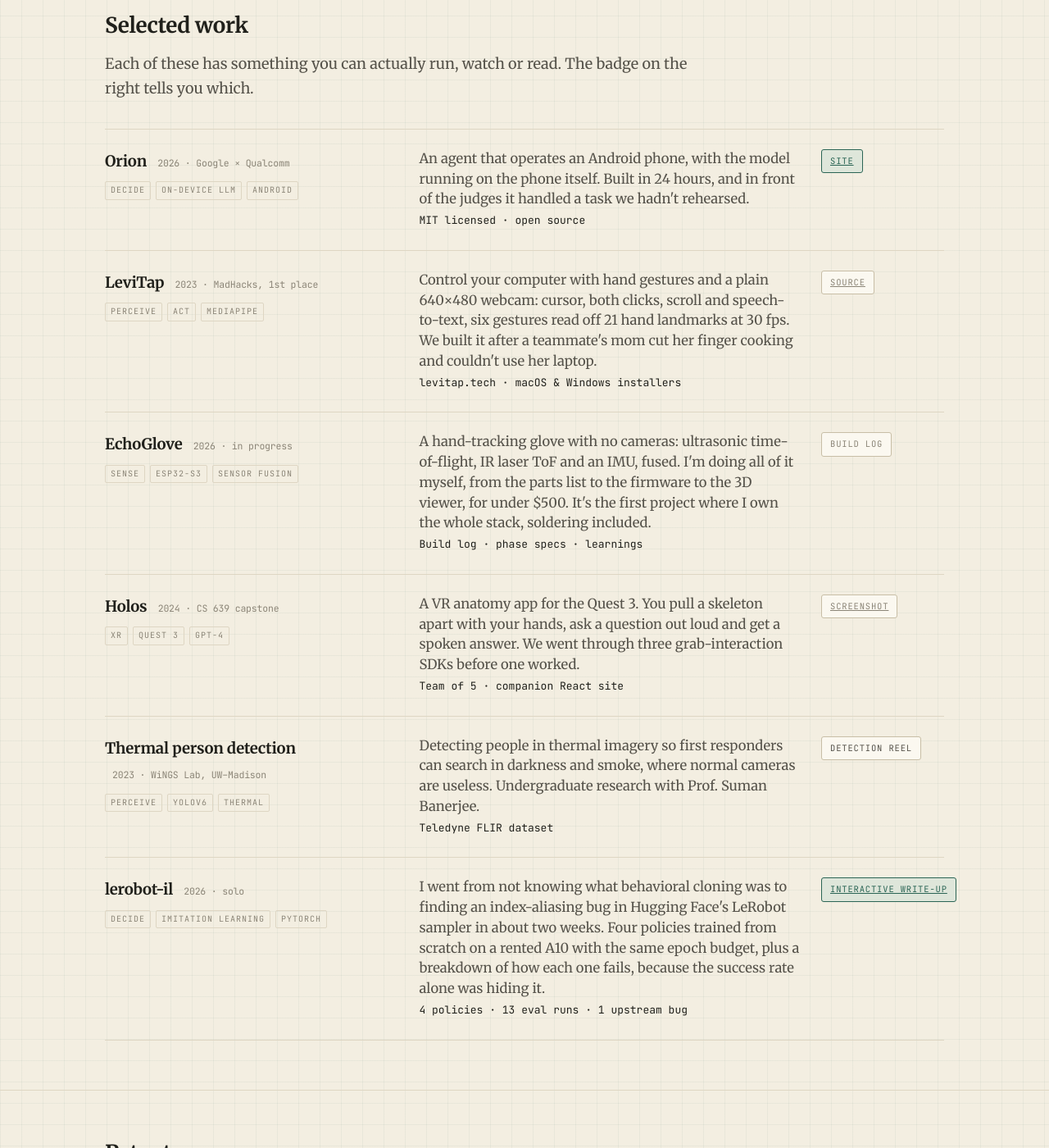
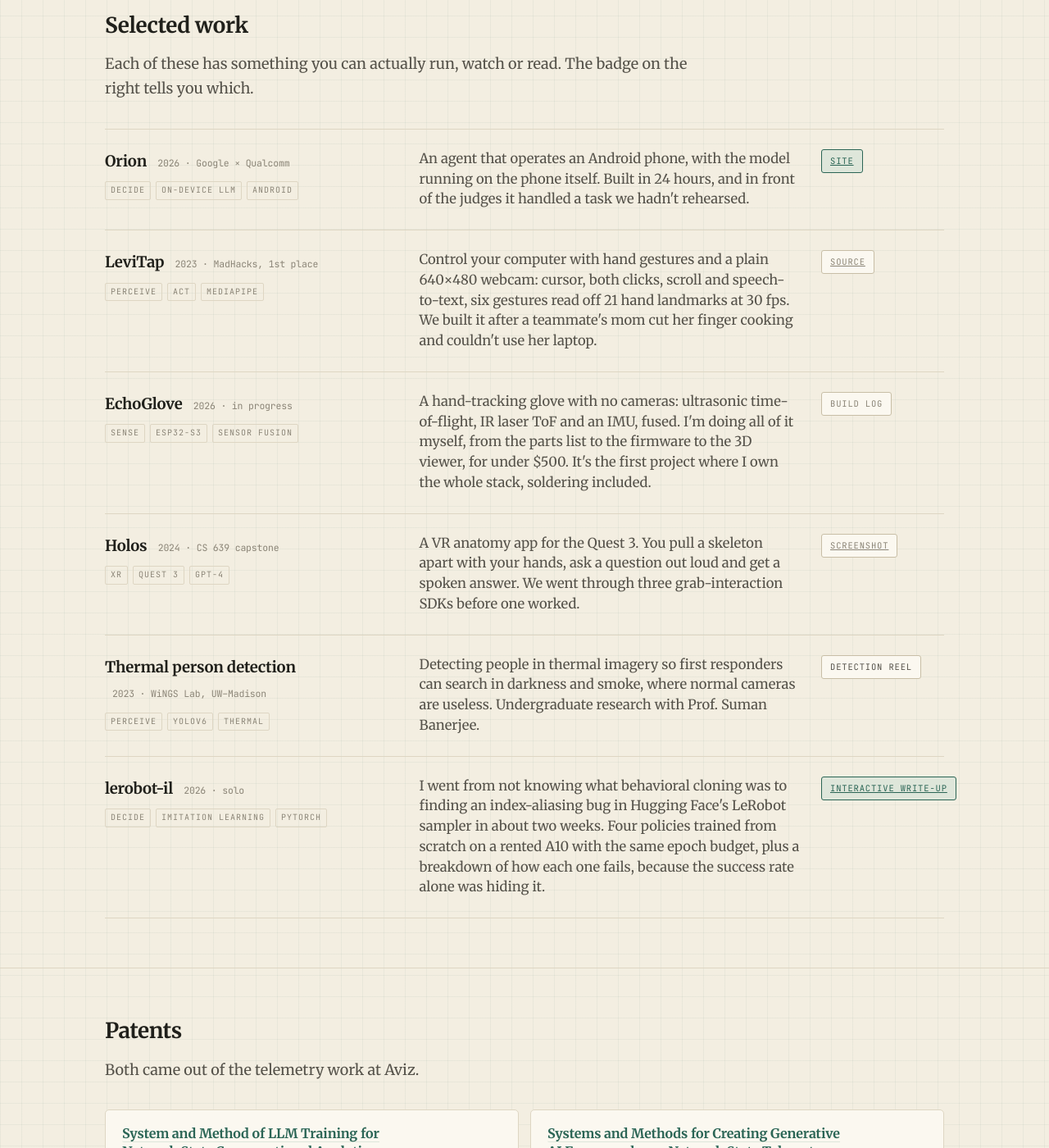
Before and after one commit to Saksham2703/saksham2703.github.io, a Jekyll site: the page built from index.html, in a window 1280 px wide and 1400 px high, scrolled down 657 px. Shown: the whole window at 82% size. Built offline with Jekyll 4.4.1, drawn with Linux system fonts in a browser that asks for light colours.

Commit message:
chore: drop the facts line under each project

```diff
--- a/_data/projects.yml
+++ b/_data/projects.yml
@@ -5,7 +5,6 @@
 #   meta   the small mono line beside the title (year · context)
 #   tags   chips under the title; keep to three
 #   blurb  the description paragraph
-#   facts  optional mono line under the blurb
 #   badge  label, plus:
 #            kind  live (accent) | video (muted) | omit for default
 #            href  omit to render a non-clickable badge
@@ -17,7 +16,6 @@
     An agent that operates an Android phone, with the model running on the phone
     itself. Built in 24 hours, and in front of the judges it handled a task we
     hadn't rehearsed.
-  facts: MIT licensed · open source
   badge:
     label: Site
     kind: live
@@ -32,7 +30,6 @@
     both clicks, scroll and speech-to-text, six gestures read off 21 hand landmarks
     at 30 fps. We built it after a teammate's mom cut her finger cooking and
     couldn't use her laptop.
-  facts: levitap.tech · macOS &amp; Windows installers
   badge:
     label: Source
     href: https://github.com/Saksham2703/madHacks-2023
@@ -46,7 +43,6 @@
     ToF and an IMU, fused. I'm doing all of it myself, from the parts list to the
     firmware to the 3D viewer, for under $500. It's the first project where I own
     the whole stack, soldering included.
-  facts: Build log · phase specs · learnings
   badge:
     label: Build log
 
@@ -58,7 +54,6 @@
     A VR anatomy app for the Quest 3. You pull a skeleton apart with your hands,
     ask a question out loud and get a spoken answer. We went through three
     grab-interaction SDKs before one worked.
-  facts: Team of 5 · companion React site
   badge:
     label: Screenshot
     href: /assets/img/holos.jpg
@@ -70,7 +65,6 @@
     Detecting people in thermal imagery so first responders can search in darkness
     and smoke, where normal cameras are useless. Undergraduate research with Prof.
     Suman Banerjee.
-  facts: Teledyne FLIR dataset
   badge:
     label: Detection reel
     kind: video
@@ -84,7 +78,6 @@
     index-aliasing bug in Hugging Face's LeRobot sampler in about two weeks. Four
     policies trained from scratch on a rented A10 with the same epoch budget, plus
     a breakdown of how each one fails, because the success rate alone was hiding it.
-  facts: 4 policies · 13 eval runs · 1 upstream bug
   badge:
     label: Interactive write-up
     kind: live
--- a/index.html
+++ b/index.html
@@ -33,8 +33,7 @@ description: "I write low-level software for hardware that has to know where it
         <h3>{{ p.name }} <span class="yr">{{ p.meta }}</span></h3>
         <div class="stage-tags">{% for t in p.tags %}<span>{{ t }}</span>{% endfor %}</div>
       </div>
-      <p>{{ p.blurb }}{% if p.facts %}
-        <br><span class="num">{{ p.facts }}</span>{% endif %}</p>
+      <p>{{ p.blurb }}</p>
 {%- assign cls = 'artifact' %}
 {%- if p.badge.kind %}{% assign cls = cls | append: ' ' | append: p.badge.kind %}{% endif %}
 {%- if p.badge.href %}
```
